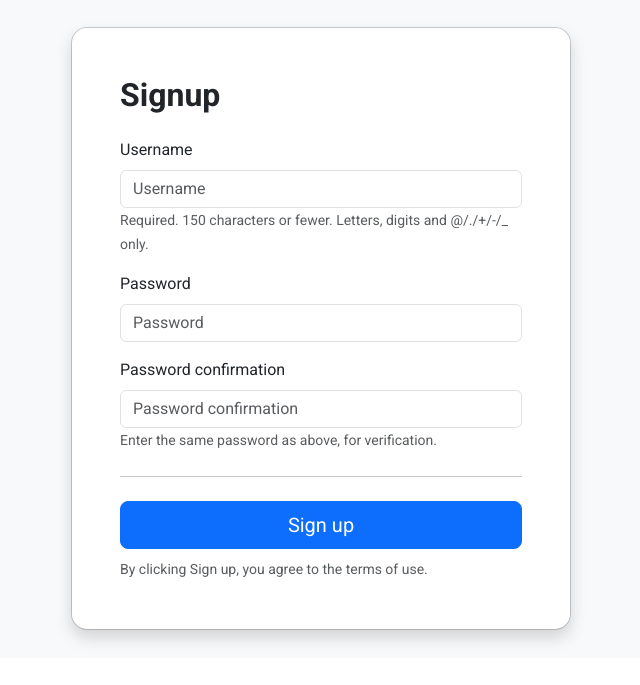
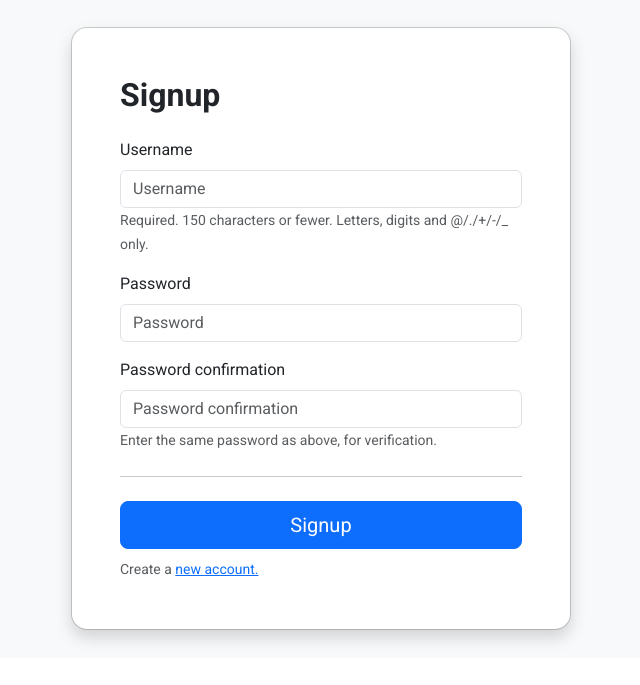
Before and after one commit to sumitgirwal/SuperRecipe, a Django app: page /user-signup/ in a window 1280 px wide. Shown: the part 58-743 px from the top of the page, without its empty margins (319-959 px from the left). Run offline with Django 4.2, Linux system fonts and the light colour scheme; some libraries are stand-ins or nearby versions.

Commit message:
Updated login signup and navbar

```diff
--- a/templates/navbar.html
+++ b/templates/navbar.html
@@ -7,7 +7,7 @@
       <div class="collapse navbar-collapse" id="navbarSupportedContent">
         <ul class="navbar-nav me-auto mb-2 mb-lg-0">
           <li class="nav-item">
-            <a class="nav-link active" aria-current="page" href="#">Home</a>
+            <a class="nav-link active" aria-current="page" href="{% url 'home' %}">Home</a>
           </li>
           <li class="nav-item">
             <a class="nav-link" href="#">Features</a>
--- a/templates/signup.html
+++ b/templates/signup.html
@@ -13,8 +13,8 @@
             {% csrf_token %}
             {% bootstrap_form form %}
             <hr class="my-4">
-            <button class="w-100 mb-2 btn btn-lg rounded-3 btn-primary" type="submit">Sign up</button>
-            <small class="text-muted">By clicking Sign up, you agree to the terms of use.</small>
+            <button class="w-100 mb-2 btn btn-lg rounded-3 btn-primary" type="submit">Signup</button>
+            <small class="text-muted">Create a <a href="{% url 'user_login' %}">new account.</a></small>
           </form>
         </div>
       </div>
```
Also changed, not shown: templates/login.html (+2 -5 lines).
